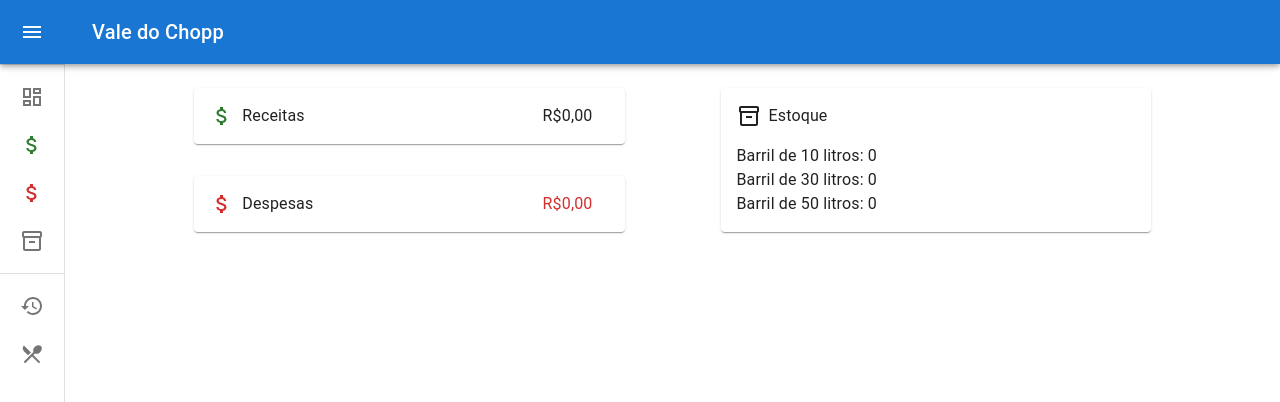
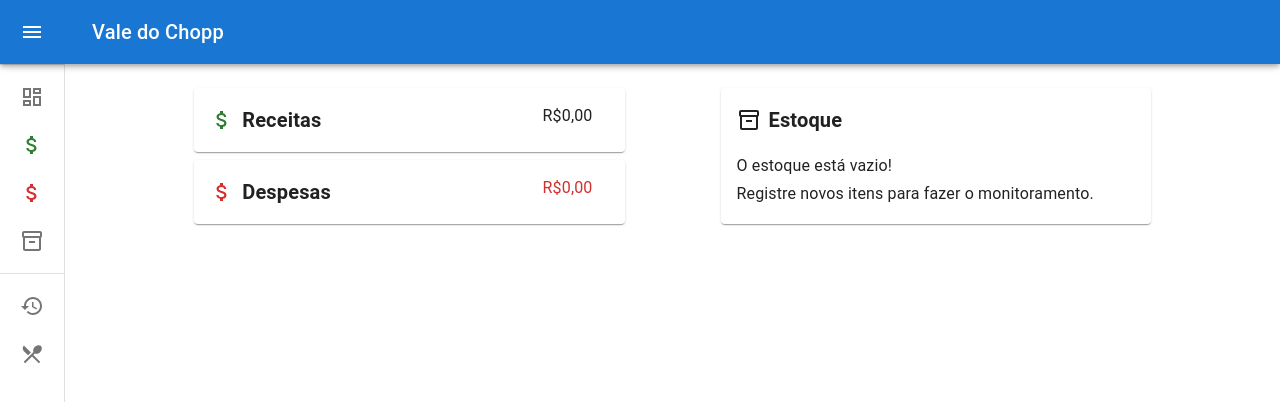
Before and after one commit to rafaelc-rb/vale-do-chopp, a Next.js app in the folder web-frontend/: page / in a window 1280 px wide. Shown: the top 402 px of the page. Built offline with nearby package versions, Linux system fonts and the light colour scheme.

Commit message:
fix: sotck type is now array

```diff
--- a/web-frontend/components/statistics-card/index.tsx
+++ b/web-frontend/components/statistics-card/index.tsx
@@ -9,7 +9,7 @@ interface Stock {
 }
 interface StatisticsCardProps {
   title: string;
-  stock?: Stock;
+  stock?: Stock[];
 }
 
 function StatisticsCard(props: StatisticsCardProps) {
@@ -39,7 +39,9 @@ function StatisticsCard(props: StatisticsCardProps) {
           {title === "Receitas" && <AttachMoneyOutlinedIcon color="success" />}
           {title === "Despesas" && <AttachMoneyOutlinedIcon color="error" />}
           {title === "Estoque" && <Inventory2OutlinedIcon />}
-          {title}
+          <Typography fontWeight={700} variant="h6">
+            {title}
+          </Typography>
         </Box>
         {title !== "Estoque" && (
           <Typography color={title === "Despesas" ? "error" : "inherit"}>
@@ -49,11 +51,22 @@ function StatisticsCard(props: StatisticsCardProps) {
       </Box>
       {title === "Estoque" && (
         <Box>
-          Barril de 10 litros: {stock?.amount ? String(stock.amount) : "0"}
-          <br />
-          Barril de 30 litros: {stock?.amount ? String(stock.amount) : "0"}
-          <br />
-          Barril de 50 litros: {stock?.amount ? String(stock.amount) : "0"}
+          {stock &&
+            stock.map((e) => {
+              return (
+                <Typography variant="subtitle1">
+                  Barril de {e.type} litros: <strong>{e.amount}</strong>
+                </Typography>
+              );
+            })}
+          {!stock && (
+            <>
+              <Typography variant="subtitle1">O estoque está vazio!</Typography>
+              <Typography variant="subtitle1">
+                Registre novos itens para fazer o monitoramento.
+              </Typography>
+            </>
+          )}
         </Box>
       )}
     </Paper>
```
